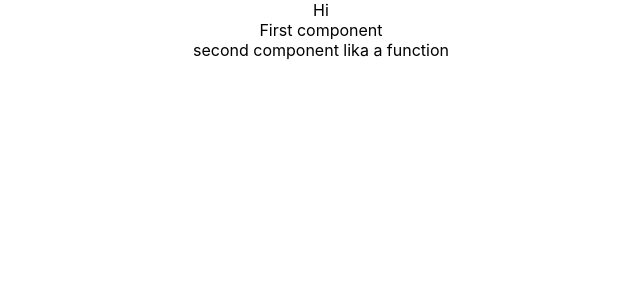
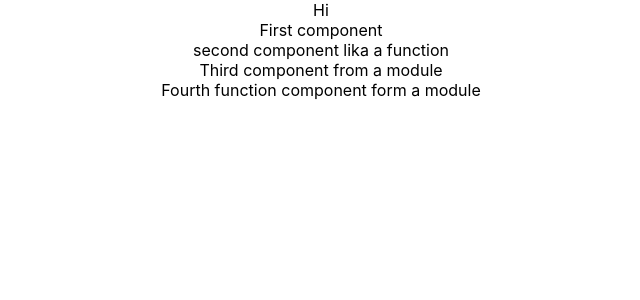
Before and after one commit to daviduribe0007/CountProjectReact, a React (Create React App) app: page / in a window 1280 px wide. Shown: the top 300 px of the page, without its empty margins (319-959 px from the left). Built offline with nearby package versions, Linux system fonts and the light colour scheme.

Commit message:
Create modules and export that modules to App component

```diff
--- a/src/App.js
+++ b/src/App.js
@@ -1,6 +1,7 @@
 import React, { Component } from 'react';
 import logo from './logo.svg';
 import './App.css';
+import ThirdComponent, { FourthComponent } from './components/learning-examples/ThirdComponent'
 
 class App extends Component {
   render() {
@@ -9,6 +10,8 @@ class App extends Component {
         Hi
         <FirstComponent />
         <SecondComponent />
+        <ThirdComponent/>
+        <FourthComponent/>
       </div>
       /*     // this javaScript
       return (React.createElement("div", {
@@ -22,7 +25,7 @@ class App extends Component {
     );
   }
 }
-
+//class component
 class FirstComponent extends Component {
   render() {
     return (
@@ -33,7 +36,7 @@ class FirstComponent extends Component {
   }
 }
 
-
+//function component
 function SecondComponent() {
   return (
     <div className="firstComponent">
--- /dev/null
+++ b/src/components/learning-examples/ThirdComponent.jsx
@@ -0,0 +1,20 @@
+import React, { Component } from 'react';
+
+export default class ThirdComponent extends Component {
+    render() {
+      return (
+        <div className="thirdComponent">
+          Third component from a module
+        </div>
+      );
+    }
+  }
+
+
+ export function  FourthComponent() {
+    return (
+      <div className="firstComponent">
+      Fourth function component form a module
+      </div>
+    );
+  }
```
